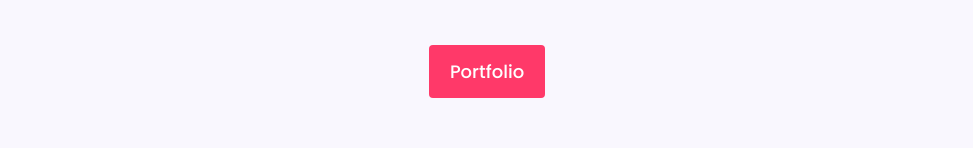
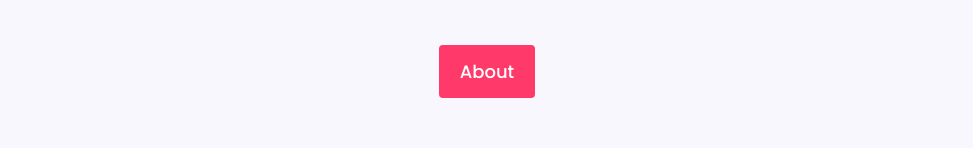
Before and after one commit to milladangela/portfolio-project, a plain HTML site: page index.html in a window 1280 px wide. Shown: the part 351-499 px from the top of the page, without its empty margins (153-1126 px from the left). Drawn offline with nearby package versions, Linux system fonts and the light colour scheme; a web font is replaced by a local one.

Commit message:
Created about button

```diff
--- a/index.html
+++ b/index.html
@@ -30,7 +30,7 @@
         Senior Graphic Designer and Frontend Developer, based in Spain.
     </h2>
     <div>
-    <a href="#" class="btn btn-branding">Portfolio</a>
+    <a href="about.html" class="btn btn-branding">About</a>
     </div>
     </div>
       <p class="text-center m-5">
```
